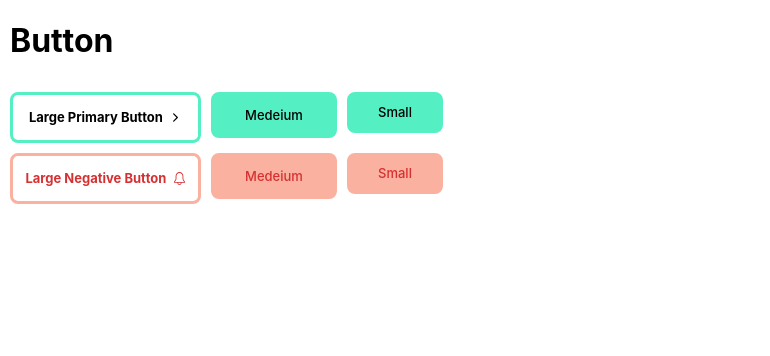
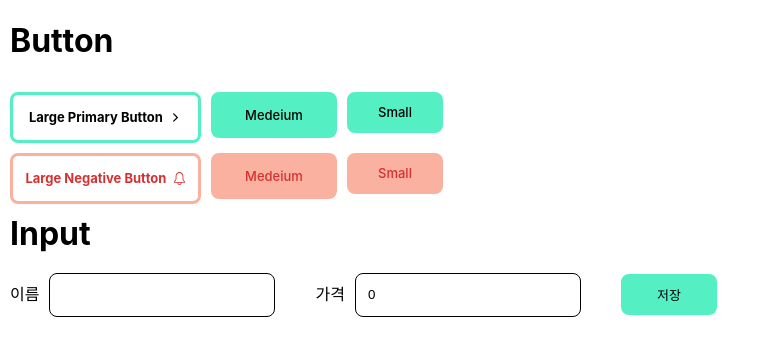
Before and after one commit to yeonju0318/React_lv3, a React (Create React App) app: page / in a window 1280 px wide. Shown: the top 356 px of the page, without its empty margins (0-770 px from the left). Built offline with nearby package versions, Linux system fonts and the light colour scheme.

Commit message:
Input 컴포넌트 구현

```diff
--- a/src/App.js
+++ b/src/App.js
@@ -1,10 +1,12 @@
 import React from "react";
 import BtnContainer from "./components/BtnContainer";
+import Input from "./components/Input";
 
 function App() {
   return (
     <div>
       <BtnContainer />
+      <Input />
     </div>
   );
 }
--- a/src/components/BtnContainer.jsx
+++ b/src/components/BtnContainer.jsx
@@ -29,8 +29,8 @@ const H1 = styled.h1`
 `;
 
 function BtnContainer() {
-  const priBtnClickHandler = () => alert(`버튼을 만들어보세요!`);
-  const negBtnClickHandler = () => prompt(`어렵나요?`);
+  const priBtnClickHandler = () => alert(`버튼을 만들어보세요!😊`);
+  const negBtnClickHandler = () => prompt(`어렵나요?😧`);
   return (
     <BtnSection>
       <H1>Button</H1>
--- a/src/components/Input.jsx
+++ b/src/components/Input.jsx
@@ -0,0 +1,77 @@
+import React, { useState } from "react";
+import styled from "styled-components";
+import Btn from "./Btn";
+
+function Input() {
+  const [name, setName] = useState("");
+  const [price, setPrice] = useState(0);
+
+  const nameHandler = (e) => {
+    setName(e.target.value);
+  };
+  const priceHandler = (e) => {
+    const num = Number(e.target.value.replace(/,/g, "")); //,(콤마) 모두 제거
+    if (!Number.isNaN(num)) {
+      setPrice(num.toLocaleString()); //3자리마다 ,찍기
+    }
+  };
+  const submitHandler = (e) => {
+    e.preventDefault();
+    if (name.length == 0) {
+      return alert(`이름과 가격 모두 입력해주세요!😜`);
+    }
+    alert(`{name: ${name} price: ${price.replace(/,/g, "")} }`);
+    setName("");
+    setPrice("");
+  };
+
+  return (
+    <div>
+      <H1>Input</H1>
+      <InputForm>
+        <label htmlFor="name">
+          이름
+          <InputBox type="text" id="name" value={name} onChange={nameHandler} />
+        </label>
+        <label htmlFor="price">
+          가격
+          <InputBox
+            onChange={priceHandler}
+            type="text"
+            id="price"
+            value={price}
+          />
+        </label>
+
+        <Btn size="small" color="primary" onClick={submitHandler}>
+          저장
+        </Btn>
+      </InputForm>
+    </div>
+  );
+}
+
+export default Input;
+
+const InputForm = styled.form`
+  display: flex;
+  gap: 30px;
+  align-items: center;
+  margin-left: 10px;
+`;
+const H1 = styled.h1`
+  display: block;
+  font-size: 2em;
+  margin: 10px;
+  font-weight: bold;
+`;
+
+const InputBox = styled.input`
+  margin: 10px;
+  padding-left: 12px;
+  padding-right: 12px;
+  height: 40px;
+  width: 200px;
+  border: 1px solid black;
+  border-radius: 8px;
+`;
```
Also changed, not shown: src/components/Select.jsx (+8 -0 lines).
